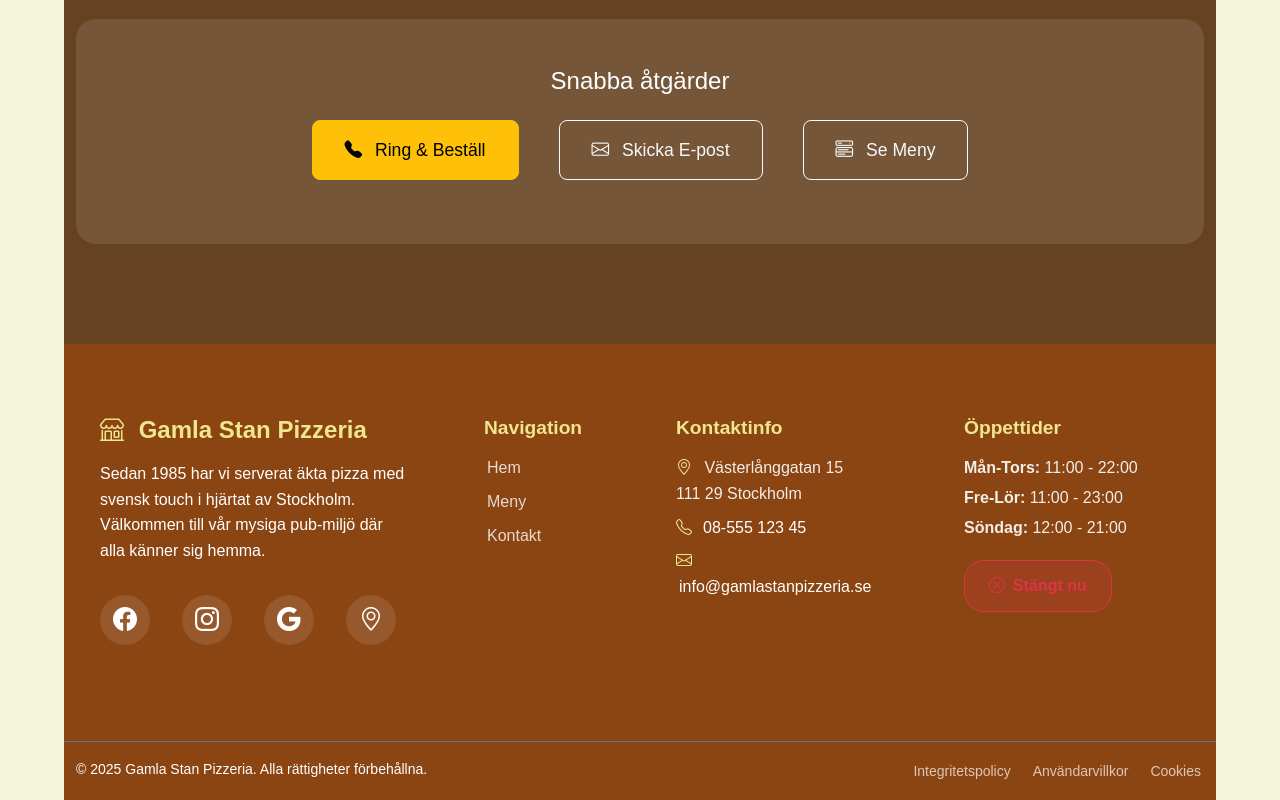
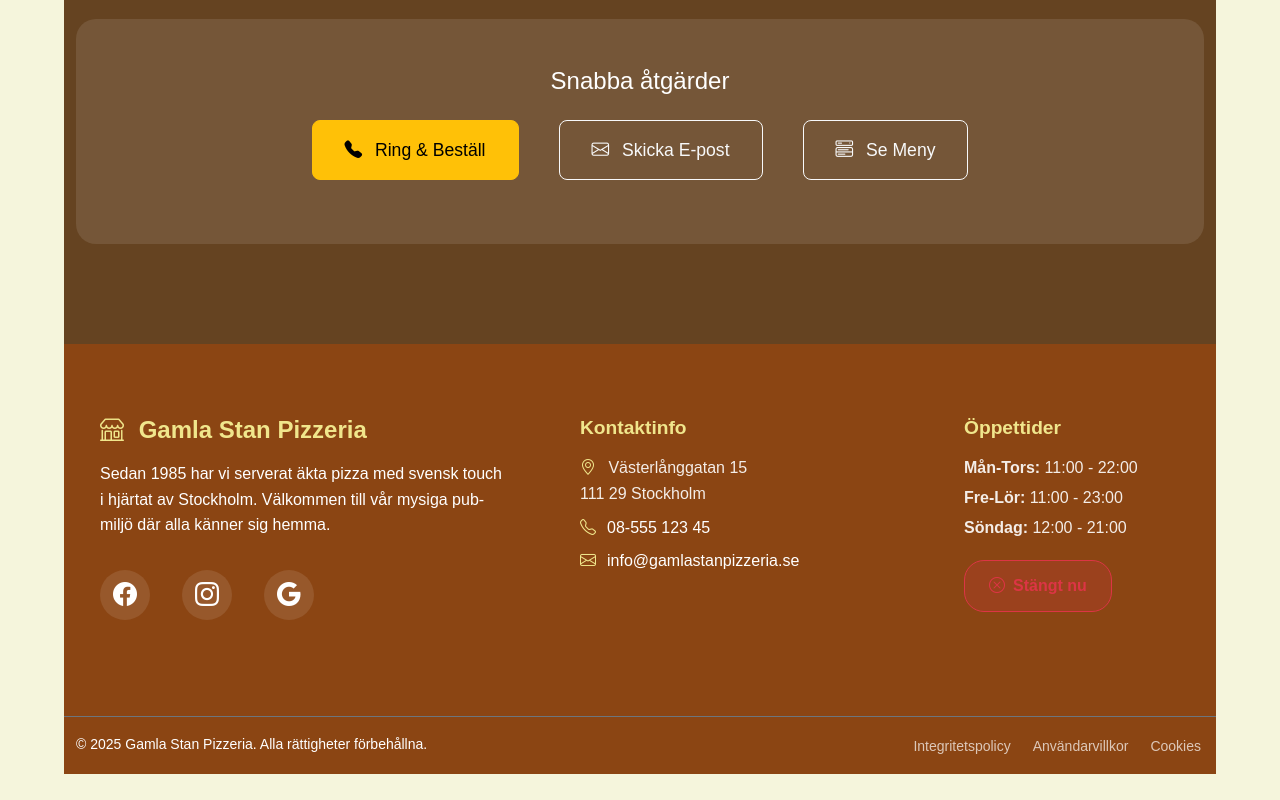
Before and after one commit to weblio-ab/pizza-site-example, a Vue app: page / in a window 1280 px wide. Shown: the part 5160-5960 px from the top of the page. After the commit the page ends 5934 px from the top, so only its background shows below. Built offline with nearby package versions, Linux system fonts and the light colour scheme.

Commit message:
Cleanup footer

```diff
--- a/src/components/FooterComponent.vue
+++ b/src/components/FooterComponent.vue
@@ -3,45 +3,33 @@
     <div class="container">
       <!-- Main Footer Content -->
       <div class="row py-5">
-        <div class="col-lg-4 mb-4">
+        <div class="col-lg-5 mb-4">
           <div class="footer-section">
             <h5 class="fw-bold mb-3">
               <i class="bi bi-shop me-2"></i>
-              Gamla Stan Pizzeria
+              {{ restaurantInfo.name }}
             </h5>
             <p class="mb-3">
               Sedan 1985 har vi serverat äkta pizza med svensk touch i hjärtat av Stockholm.
               Välkommen till vår mysiga pub-miljö där alla känner sig hemma.
             </p>
             <div class="social-links">
-              <a href="#" class="social-icon me-3" title="Facebook">
-                <i class="bi bi-facebook"></i>
-              </a>
-              <a href="#" class="social-icon me-3" title="Instagram">
-                <i class="bi bi-instagram"></i>
-              </a>
-              <a href="#" class="social-icon me-3" title="Google">
-                <i class="bi bi-google"></i>
-              </a>
-              <a href="#" class="social-icon" title="TripAdvisor">
-                <i class="bi bi-geo-alt"></i>
+              <a
+                v-for="social in restaurantInfo.socialMedia"
+                :key="social.name"
+                :href="social.url"
+                class="social-icon me-3"
+                :title="social.name"
+                target="_blank"
+                rel="noopener noreferrer"
+              >
+                <i class="bi" :class="social.icon"></i>
               </a>
             </div>
           </div>
         </div>
 
-        <div class="col-lg-2 col-md-6 mb-4">
-          <div class="footer-section">
-            <h6 class="fw-bold mb-3">Navigation</h6>
-            <ul class="list-unstyled footer-links">
-              <li><a href="#hem">Hem</a></li>
-              <li><a href="#meny">Meny</a></li>
-              <li><a href="#kontakt">Kontakt</a></li>
-            </ul>
-          </div>
-        </div>
-
-        <div class="col-lg-3 col-md-6 mb-4">
+        <div class="col-lg-4 mb-4">
           <div class="footer-section">
             <h6 class="fw-bold mb-3">Kontaktinfo</h6>
             <div class="contact-info">
```
